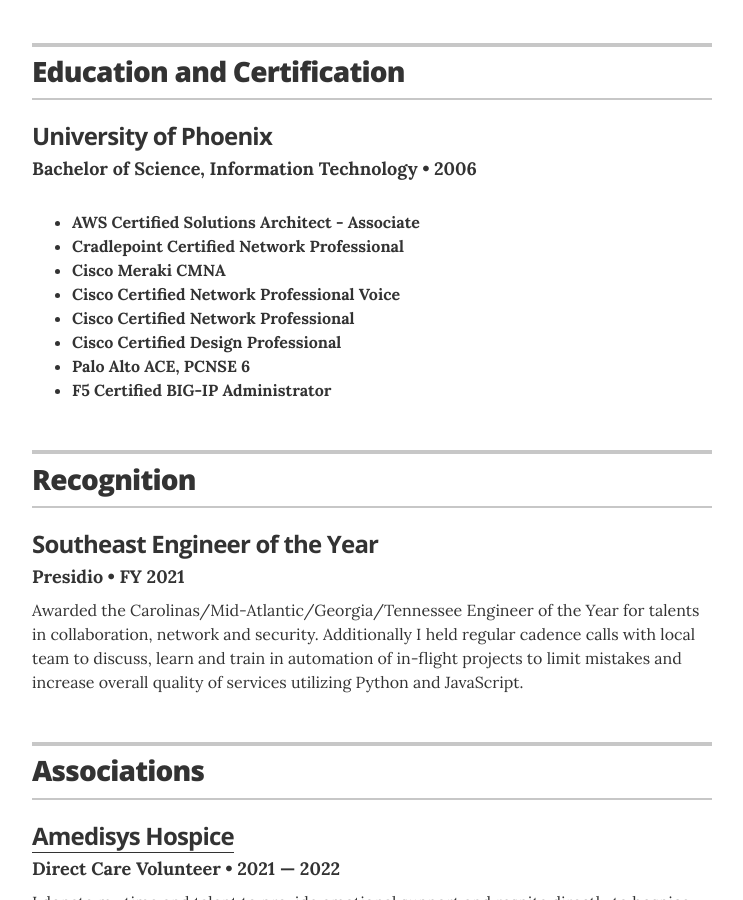
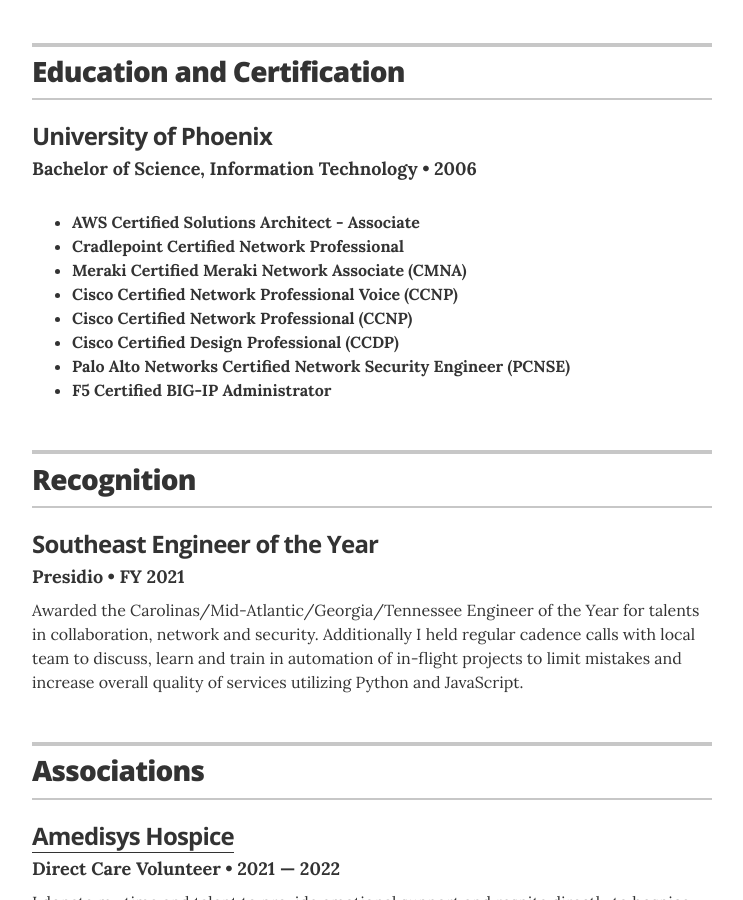
Before and after one commit to jglovier/resume-template, a Jekyll site: the page built from index.html, in a window 1280 px wide and 900 px high, scrolled down 2877 px. Shown: the whole window, without its empty margins (268-1011 px from the left). Built offline with Jekyll 4.4.1, drawn with Linux system fonts in a browser that asks for light colours.

Commit message:
Updated Education

```diff
--- a/_data/education.yml
+++ b/_data/education.yml
@@ -8,9 +8,9 @@
   certs:
     - cert: AWS Certified Solutions Architect - Associate
     - cert: Cradlepoint Certified Network Professional
-    - cert: Cisco Meraki CMNA
-    - cert: Cisco Certified Network Professional Voice
-    - cert: Cisco Certified Network Professional
-    - cert: Cisco Certified Design Professional
-    - cert: Palo Alto ACE, PCNSE 6
+    - cert: Meraki Certified Meraki Network Associate (CMNA)
+    - cert: Cisco Certified Network Professional Voice (CCNP)
+    - cert: Cisco Certified Network Professional (CCNP)
+    - cert: Cisco Certified Design Professional (CCDP)
+    - cert: Palo Alto Networks Certified Network Security Engineer (PCNSE)
     - cert: F5 Certified BIG-IP Administrator
```
